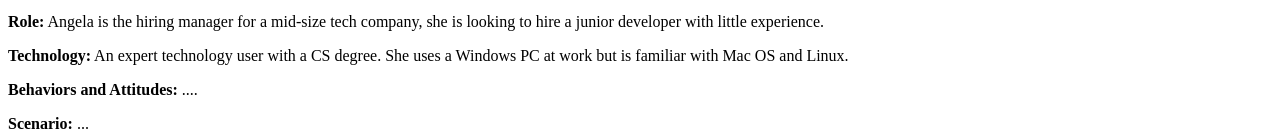
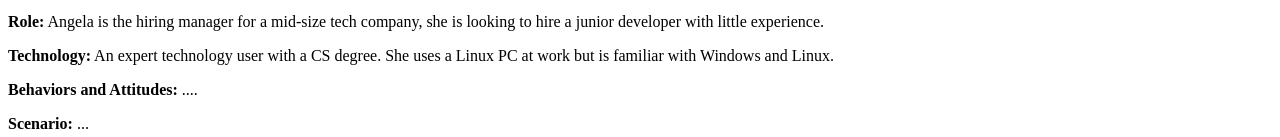
Before and after one commit to CharlesHancock2/charles-pwp, a plain HTML site: page public_html/documentation/milestone-1.html in a window 1280 px wide. Shown: the part 290-427 px from the top of the page. Drawn offline with Linux system fonts and the light colour scheme.

Commit message:
practicing command line

```diff
--- a/public_html/documentation/milestone-1.html
+++ b/public_html/documentation/milestone-1.html
@@ -36,7 +36,7 @@
         a junior developer with little experience.</p>
 </div>
 <div>
-    <p><strong>Technology:</strong> An expert technology user with a CS degree. She uses a Windows PC at work but is familiar with Mac OS and Linux.</p>
+    <p><strong>Technology:</strong> An expert technology user with a CS degree. She uses a Linux PC at work but is familiar with Windows and Linux.</p>
 </div>
 <div>
     <p><strong>Behaviors and Attitudes:</strong> ....</p>
```
